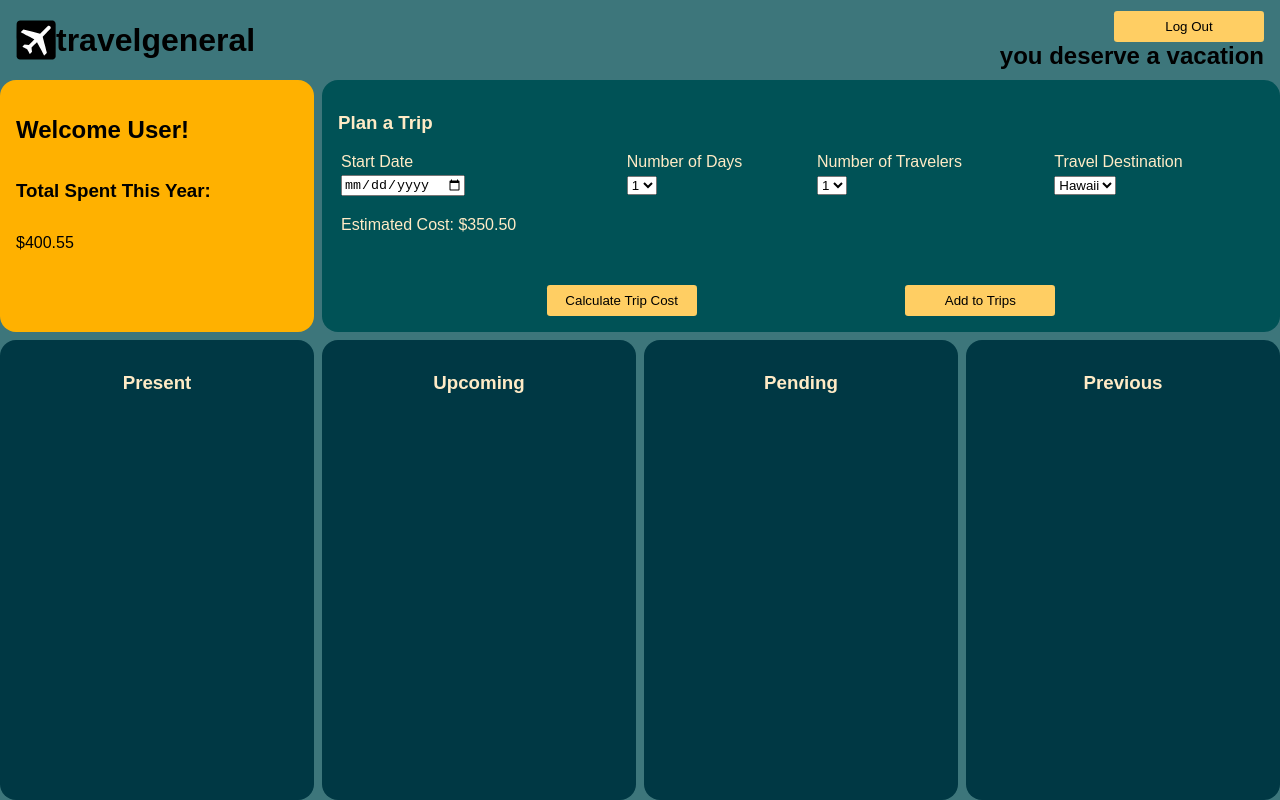
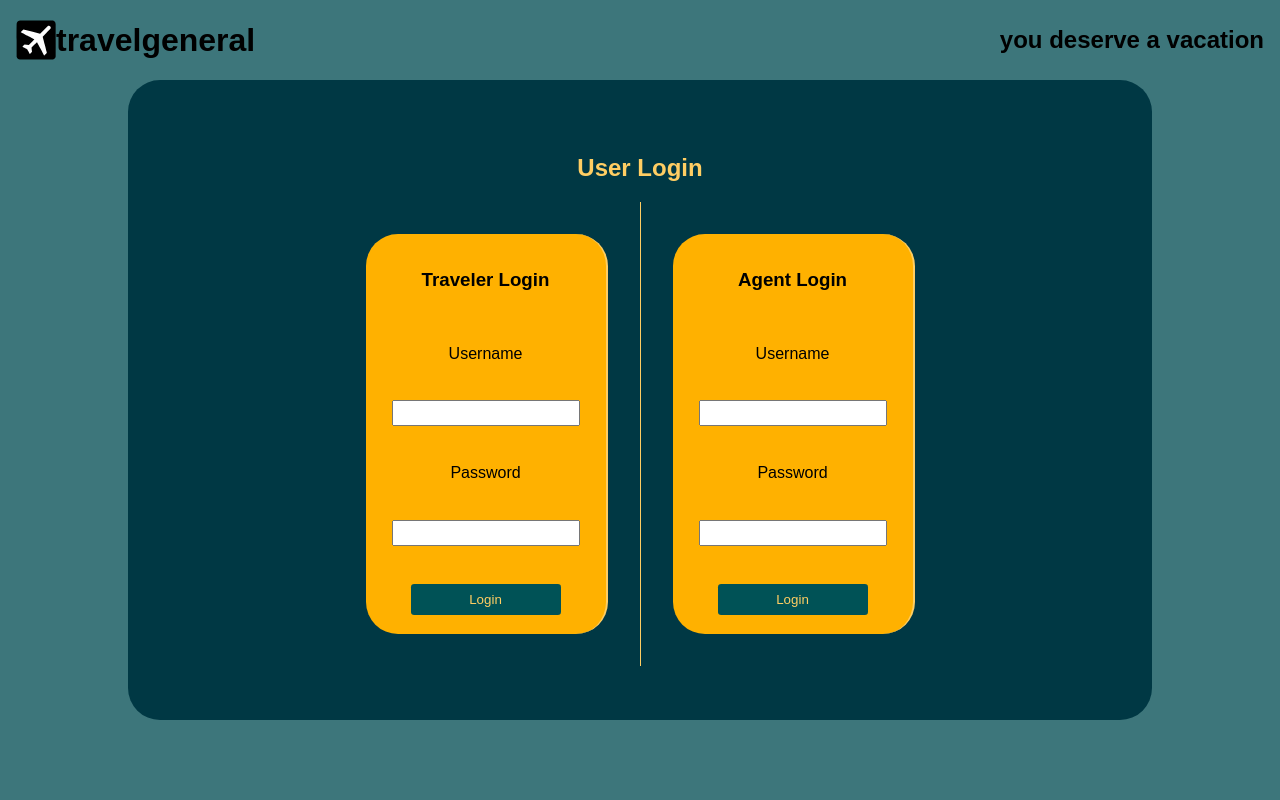
Before and after one commit to alia-peterson/travel-tracker, a website built with webpack: page src/index.html in a window 1280 px wide. Both pictures are taken after a click on the button "Log Out". Built offline with nearby package versions, Linux system fonts and the light colour scheme; a web font is replaced by a local one.

Commit message:
Revise login screen

```diff
--- a/src/css/_login.scss
+++ b/src/css/_login.scss
@@ -1,7 +1,3 @@
-* {
-  // border: 1px solid black;
-}
-
 .login {
   align-items: center;
   display: flex;
@@ -12,9 +8,10 @@
   align-items: center;
   background-color: $color-eagle-green;
   border-radius: 2rem;
+  color: $color-maize;
   display: flex;
   flex-direction: column;
-  justify-content: space-around;
+  justify-content: center;
   height: 80vh;
   width: 80vw;
 }
@@ -26,12 +23,17 @@
 
   button {
     @include button-primary;
+    background-color: $color-jungle-green;
+    color: $color-maize;
   }
 }
 
 .login--form {
   align-items: center;
-  background-color: $color-jungle-green;
+  background-color: $color-honey;
+  border-right: 2px solid $color-maize;
+  border-radius: 2rem;
+  color: black;
   display: flex;
   flex-direction: column;
   justify-content: space-around;
@@ -45,3 +47,9 @@
     width: 180px;
   }
 }
+
+.line {
+  background-color: $color-maize;
+  height: 100%;
+  width: 1px;
+}
--- a/src/css/_plans.scss
+++ b/src/css/_plans.scss
@@ -15,7 +15,6 @@
   .form--bottom {
     align-items: center;
     display: flex;
-    // flex-direction: column;
     justify-content: space-evenly;
     margin-top: 2rem;
   }
--- a/src/index.html
+++ b/src/index.html
@@ -33,6 +33,7 @@
               <input id="pass-traveler" type="text" name="" value="">
               <button id="button-traveler" type="button" name="button">Login</button>
             </article>
+            <div class="line"></div>
             <article class="login--form">
               <h3>Agent Login</h3>
               <label for="user-agent">Username</label>
--- a/src/scripts.js
+++ b/src/scripts.js
@@ -7,3 +7,19 @@ import Traveler from './traveler'
 import Agent from './agent'
 import Trip from './trip'
 import Destination from './destination'
+
+const travelerLoginButton = document.querySelector('#button-traveler')
+const agentLoginButton = document.querySelector('#button-agent')
+const logoffButton = document.querySelector('#button-logoff')
+const dashboardView = document.querySelector('.dashboard')
+const loginView = document.querySelector('.login')
+
+travelerLoginButton.addEventListener('click', toggleScreen)
+agentLoginButton.addEventListener('click', toggleScreen)
+logoffButton.addEventListener('click', toggleScreen)
+
+function toggleScreen() {
+  dashboardView.classList.toggle('hidden')
+  loginView.classList.toggle('hidden')
+  logoffButton.classList.toggle('hidden')
+}
```
